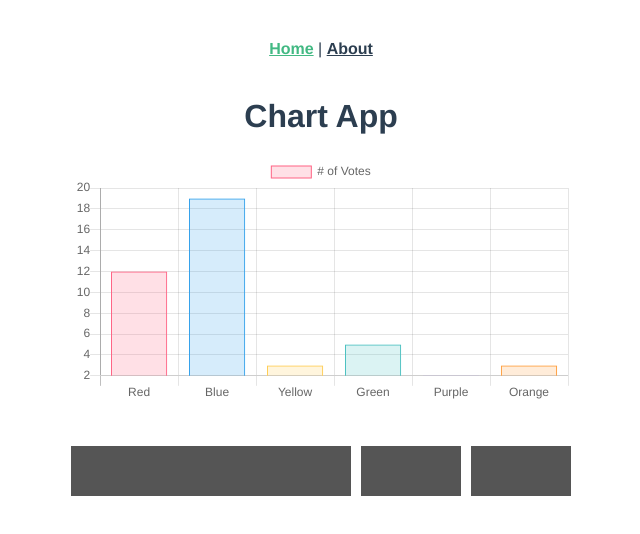
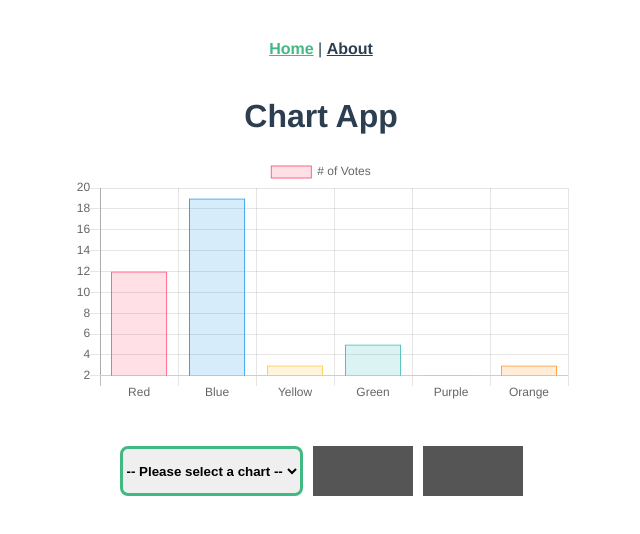
Before and after one commit to hiyaryan/simoc-javascript, a Vue app in the folder chart-app/: page /#/ in a window 1280 px wide. Shown: the top 534 px of the page, without its empty margins (319-959 px from the left). Built offline with nearby package versions, Linux system fonts and the light colour scheme.

Commit message:
Add select element

```diff
--- a/chart-app/src/components/ChartApp.vue
+++ b/chart-app/src/components/ChartApp.vue
@@ -10,9 +10,15 @@
     </div>
 
 <!--    This div is the container for the buttons-->
-    <div class="button-container">
-      <div class="dropdown-placeholder">
+    <div class="controls-container">
 
+      <div class="dropdown-container">
+        <select name="charts" id="chart-select">
+          <option value="">-- Please select a chart --</option>
+          <option value="chart1">Chart 1</option>
+          <option value="chart2">Chart 2</option>
+          <option value="chart3">Chart 3</option>
+        </select>
       </div>
 
       <div class="enter-placeholder">
@@ -66,7 +72,7 @@ a {
 /*  background-color: #555;*/
 /*}*/
 
-.button-container {
+.controls-container {
   display: flex;
   justify-content: center;
   flex-direction: row;
@@ -74,22 +80,31 @@ a {
   margin: 40px 0 0;
 }
 
-.button-container > .dropdown-placeholder {
-  height: 50px;
-  width: 280px;
-  background-color: #555;
-}
+/*.controls-container > .dropdown-container {*/
+/*  height: 50px;*/
+/*  width: 280px;*/
+/*  background-color: #555;*/
+/*}*/
 
-.button-container > .enter-placeholder {
+.controls-container > .enter-placeholder {
   height: 50px;
   width: 100px;
   background-color: #555;
 }
 
-.button-container > .reset-placeholder {
+.controls-container > .reset-placeholder {
   height: 50px;
   width: 100px;
   background-color: #555;
 }
 
+
+.controls-container > .dropdown-container > #chart-select {
+  height: 50px;
+  width: fit-content;
+  border-radius: 8px;
+  border: solid #42b983;
+  box-sizing: border-box;
+  font-weight: 800;
+}
 </style>
```
